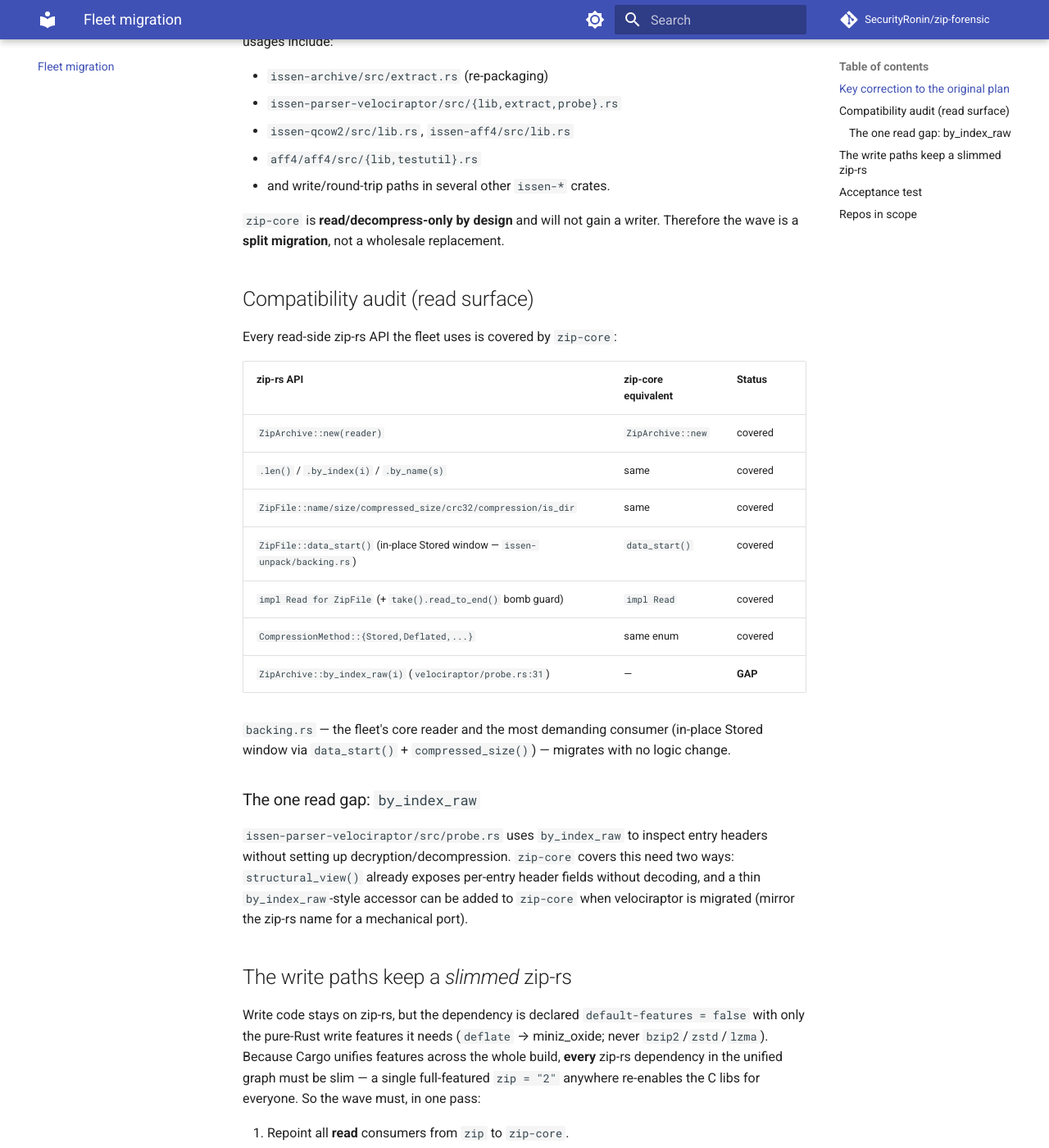
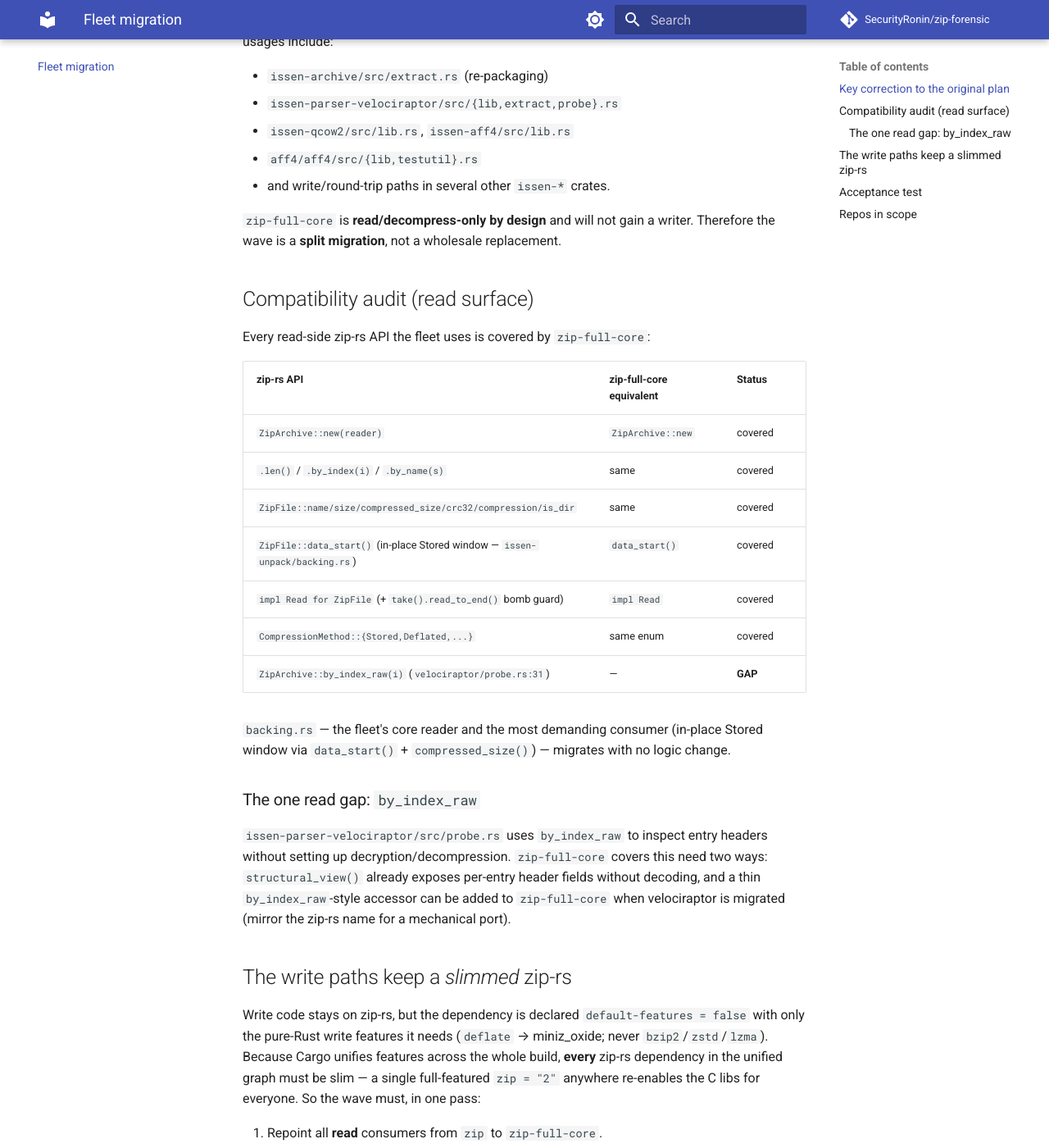
Before and after one commit to SecurityRonin/zip-forensic, an MkDocs documentation site: the page built from docs/migration.md, in a window 1280 px wide and 1400 px high, scrolled down 434 px. Shown: the whole window at 82% size. Built offline with MkDocs 1.6.1 and Material for MkDocs 9.7.7, drawn with Linux system fonts in a browser that asks for light colours; comment, search, counter and statistics services are not loaded; some of the changed text lies outside the part shown.

Commit message:
chore: rename reader package zip-core -> zip-full-core (name taken on crates.io)
`zip-core` is owned by another author on crates.io (xMAC94x), so the reader
publishes as `zip-full-core`. `[lib] name = "zip_core"` is unchanged, so all code
and the fleet migration stay `use zip_core::…`. Description now enumerates the
codecs (Stored/Deflate/Deflate64/Bzip2/Zstd/LZMA/XZ + ZipCrypto/AES) as a
verifiable fact; workspace/forensic/cli deps, README badges/install, and docs
updated. 96 tests, clippy/fmt/deny green; dry-run packages cleanly.

Co-Authored-By: Claude Opus 4.8 (1M context) <noreply@anthropic.com>

```diff
--- a/Cargo.toml
+++ b/Cargo.toml
@@ -9,7 +9,7 @@ license = "Apache-2.0"
 repository = "https://github.com/SecurityRonin/zip-forensic"
 
 [workspace.dependencies]
-zip-core = { path = "core", version = "0.1.0" }
+zip-full-core = { path = "core", version = "0.1.0" }
 zip-forensic = { path = "forensic", version = "0.1.0" }
 forensicnomicon = "1"
 thiserror = "2"
--- a/docs/migration.md
+++ b/docs/migration.md
@@ -2,7 +2,7 @@
 
 This page records the verified plan to move the SecurityRonin fleet off the
 third-party `zip` crate (zip-rs) and its three C-FFI libraries (`bzip2-sys`,
-`zstd-sys`, `lzma-sys`). The migration runs **after** `zip-core` / `zip-forensic`
+`zstd-sys`, `lzma-sys`). The migration runs **after** `zip-full-core` / `zip-forensic`
 are published to crates.io, and it touches several repositories — it is executed
 as one wave, not from this repo.
 
@@ -18,14 +18,14 @@ to *create* zips in many crates — verified usages include:
 - `aff4/aff4/src/{lib,testutil}.rs`
 - and write/round-trip paths in several other `issen-*` crates.
 
-`zip-core` is **read/decompress-only by design** and will not gain a writer.
+`zip-full-core` is **read/decompress-only by design** and will not gain a writer.
 Therefore the wave is a **split migration**, not a wholesale replacement.
 
 ## Compatibility audit (read surface)
 
-Every read-side zip-rs API the fleet uses is covered by `zip-core`:
+Every read-side zip-rs API the fleet uses is covered by `zip-full-core`:
 
-| zip-rs API | zip-core equivalent | Status |
+| zip-rs API | zip-full-core equivalent | Status |
 |------------|---------------------|--------|
 | `ZipArchive::new(reader)` | `ZipArchive::new` | covered |
 | `.len()` / `.by_index(i)` / `.by_name(s)` | same | covered |
@@ -42,9 +42,9 @@ change.
 ### The one read gap: `by_index_raw`
 
 `issen-parser-velociraptor/src/probe.rs` uses `by_index_raw` to inspect entry
-headers without setting up decryption/decompression. `zip-core` covers this need
+headers without setting up decryption/decompression. `zip-full-core` covers this need
 two ways: `structural_view()` already exposes per-entry header fields without
-decoding, and a thin `by_index_raw`-style accessor can be added to `zip-core` when
+decoding, and a thin `by_index_raw`-style accessor can be added to `zip-full-core` when
 velociraptor is migrated (mirror the zip-rs name for a mechanical port).
 
 ## The write paths keep a *slimmed* zip-rs
@@ -56,7 +56,7 @@ features across the whole build, **every** zip-rs dependency in the unified grap
 must be slim — a single full-featured `zip = "2"` anywhere re-enables the C libs
 for everyone. So the wave must, in one pass:
 
-1. Repoint all **read** consumers from `zip` to `zip-core`.
+1. Repoint all **read** consumers from `zip` to `zip-full-core`.
 2. Change every remaining (write) `zip` dependency to
    `zip = { version = "2", default-features = false, features = ["deflate"] }`.
 3. Confirm no crate in the graph still pulls full-featured `zip`.
@@ -73,7 +73,7 @@ This is the single success criterion for the C-FFI removal across the fleet.
 
 ## Repos in scope
 
-`issen` workspace (read consumers → `zip-core`; write consumers → slim zip-rs) and
+`issen` workspace (read consumers → `zip-full-core`; write consumers → slim zip-rs) and
 `aff4` (same split). The container crates `qcow2-forensic` / `vhd` /
 `vmdk-forensic` / `vhdx-forensic` were checked and pull **no** `zip` dependency, so
 they need no change.
```
Also changed, not shown: README.md (+6 -6 lines), docs/index.md (+3 -3 lines), docs/privacy.md (+1 -1 lines), docs/terms.md (+1 -1 lines), docs/validation.md (+7 -7 lines), 4 other files.
